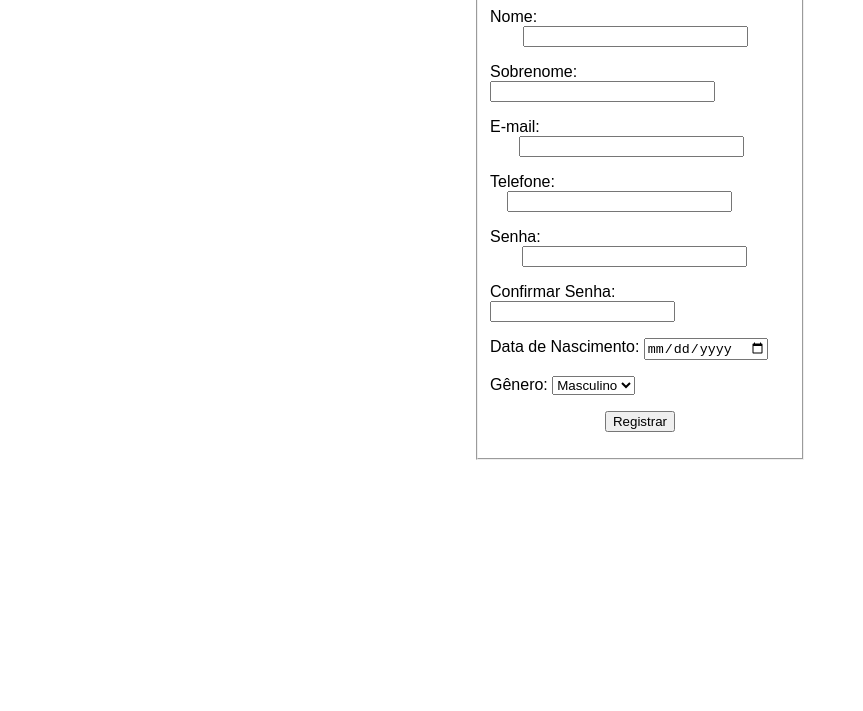
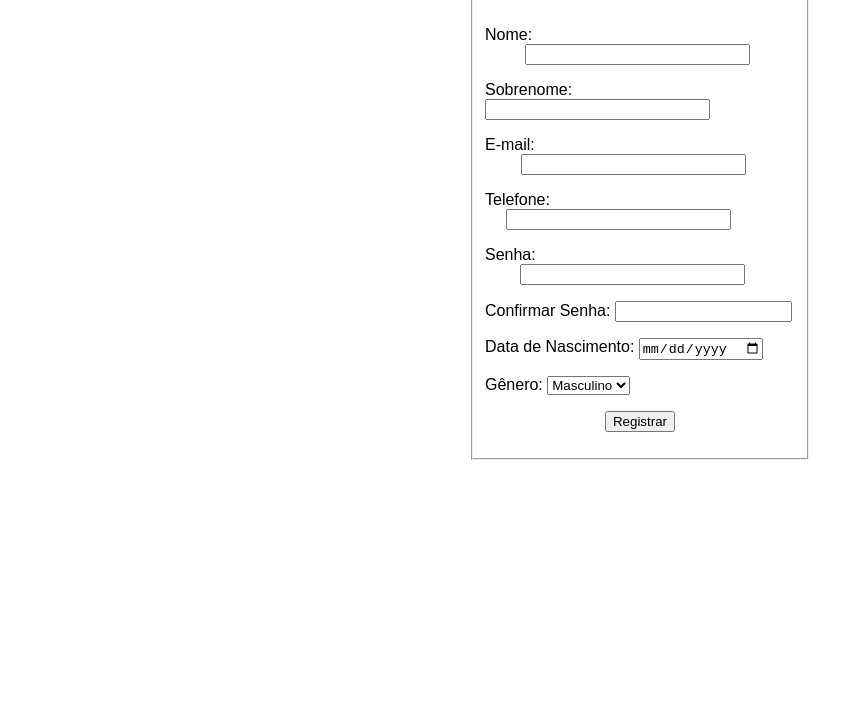
Before and after one commit to Diego34ra/Diego34ra.github.io, a plain HTML site: page registro-usuario.html in a window 1280 px wide. Shown: the part 89-800 px from the top of the page, without its empty margins (0-863 px from the left). Drawn offline with Linux system fonts and the light colour scheme.

Commit message:
12-09-2023 v3

```diff
--- a/Tarefa5.htm
+++ b/registro-usuario.html
@@ -1,16 +1,19 @@
 <!DOCTYPE html>
-<html>
+<html lang="pt-br">
 <head>
-    <title>Formulário de Registro de Usuário</title>
+    <meta charset="UTF-8"/>
+    <title>Registro de Usuário</title>
+    <link rel="shortcut icon" href="imagens/formulario.png"/>
 </head>
-<body  style= "display: flex;justify-content: center;align-items: center;">
-    <font face="arial">
+<body>
+    <a href="index.html">voltar</a>
+    <font face="arial" style= "display: flex;justify-content: center;align-items: center;">
         <form>
-            <fieldset style="max-width: 300px;">
+            <fieldset style="max-width: 310px;">
                 <legend><h2>Registro de Usuário</h2></legend>
                 <p>
                     <label for="nome">Nome:</label>
-                    <input type="text" style="margin-left: 33px;" id="nome" name="nome" size="25" autocomplete="off" required>
+                    <input type="text" style="margin-left: 40px;" id="nome" name="nome" size="25" autocomplete="off" required>
                 </p>
 
                 <p>
@@ -20,22 +23,22 @@
 
                 <p>
                     <label for="email">E-mail:</label>
-                    <input type="email" id="email" style="margin-left: 29px;" name="email" size="25" autocomplete="off" required>
+                    <input type="email" id="email" style="margin-left: 36px;" name="email" size="25" autocomplete="off" required>
                 </p>
 
                 <p>
                     <label for="telefone">Telefone:</label>
-                    <input type="tel" id="telefone" style="margin-left: 17px;" name="telefone" size="25" autocomplete="off" required>
+                    <input type="tel" id="telefone" style="margin-left: 21px;" name="telefone" size="25" autocomplete="off" required>
                 </p>
 
                 <p>
                     <label for="senha">Senha:</label>
-                    <input type="password" style="margin-left: 32px;" id="senha" name="senha" size="25" autocomplete="off" required>
+                    <input type="password" style="margin-left: 35px;" id="senha" name="senha" size="25" autocomplete="off" required>
                 </p>
 
                 <p>
                     <label for="confirmarSenha">Confirmar Senha:</label>
-                    <input type="password" id="confirmarSenha" name="confirmarSenha" autocomplete="off" required>
+                    <input type="password" id="confirmarSenha" name="confirmarSenha" autocomplete="off" size="19" required>
                 </p>
 
                 <p>
```
Also changed, not shown: cadastro-usuario.html (+3 -2 lines), feedback-cliente.html (+3 -2 lines), formulario-contato.html (+3 -2 lines), index.html (+6 -1 lines), vaga-emprego.html (+3 -2 lines).
